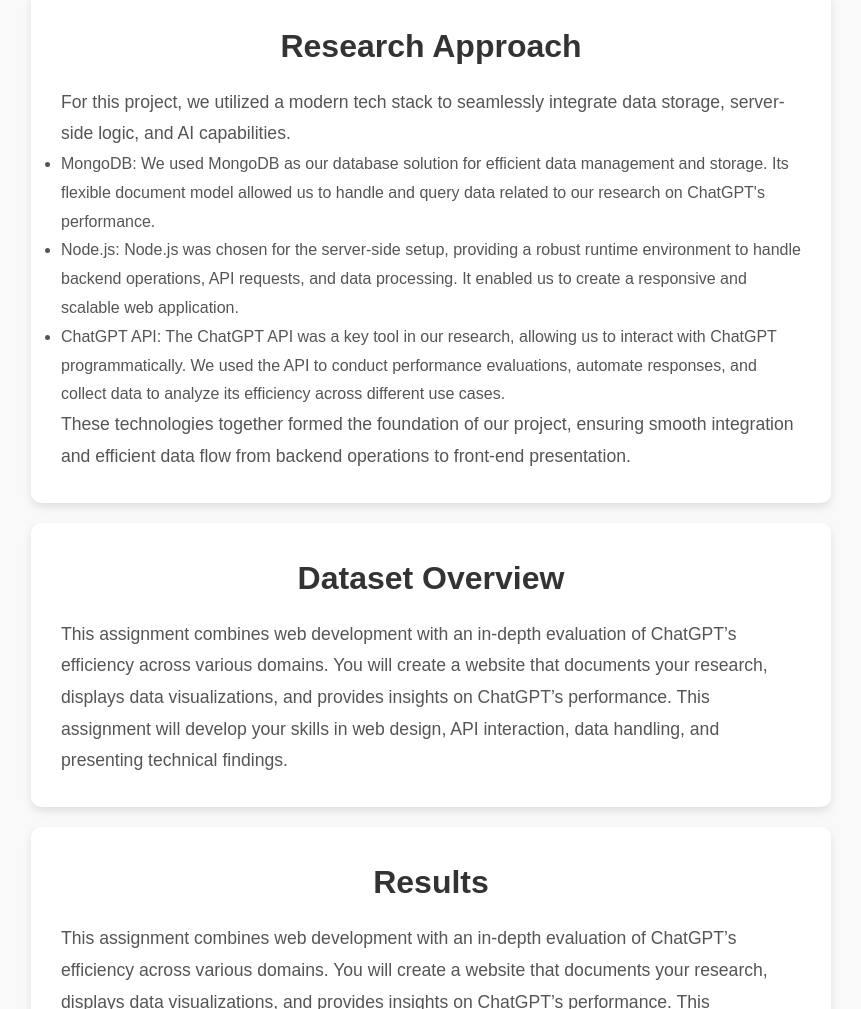
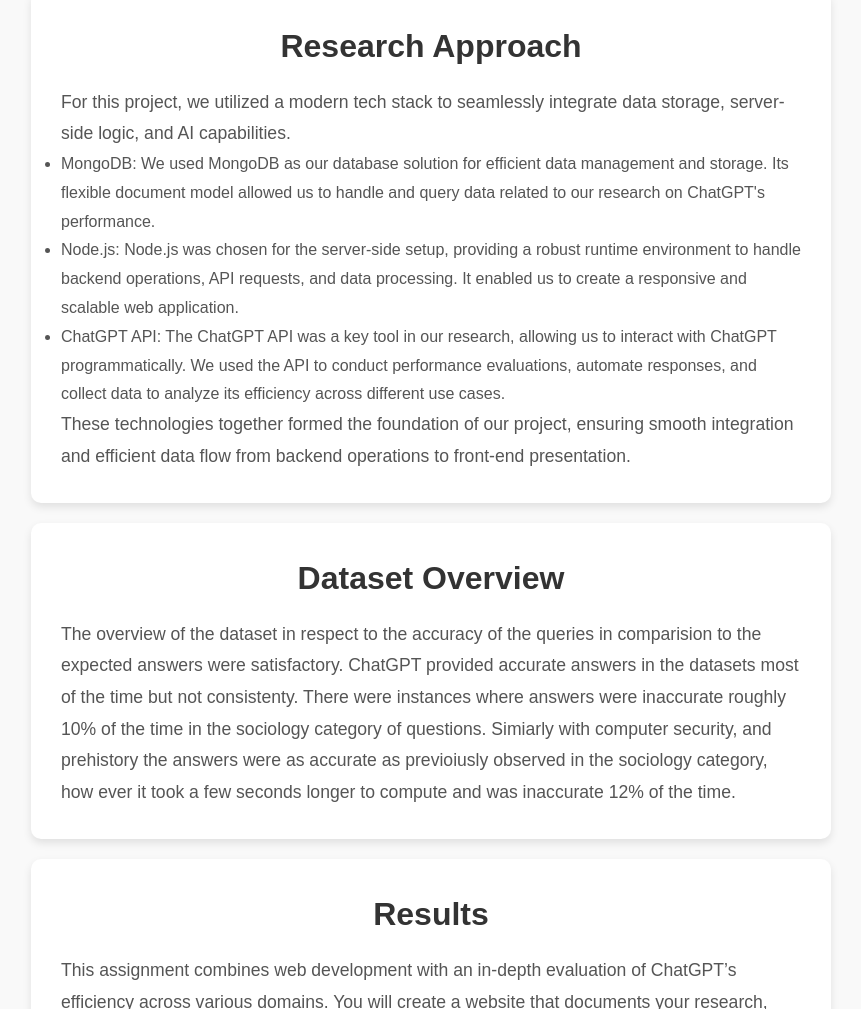
Before and after one commit to Rocco6745667/4020-group-project, a plain HTML site: page ChatGPT.html in a window 1280 px wide. Shown: the part 209-1218 px from the top of the page, without its empty margins (209-1070 px from the left). Drawn offline with Linux system fonts and the light colour scheme.

Commit message:
Update ChatGPT.html

```diff
--- a/ChatGPT.html
+++ b/ChatGPT.html
@@ -55,12 +55,10 @@
       <section class="GPT">
         <h2>Dataset Overview</h2>
         <p>
-          This assignment combines web development with an in-depth evaluation
-          of ChatGPT’s efficiency across various domains. You will create a
-          website that documents your research, displays data visualizations,
-          and provides insights on ChatGPT’s performance. This assignment will
-          develop your skills in web design, API interaction, data handling, and
-          presenting technical findings.
+          The overview of the dataset in respect to the accuracy of the queries in comparision to the expected answers were
+          satisfactory. ChatGPT provided accurate answers in the datasets most of the time but not consistenty. There were instances where answers were inaccurate roughly
+          10% of the time in the sociology category of questions. Simiarly with computer security, and prehistory the answers were as accurate as previoiusly observed in the sociology category,
+          how ever it took a few seconds longer to compute and was inaccurate 12% of the time.
         </p>
       </section>
       <section class="GPT">
```
